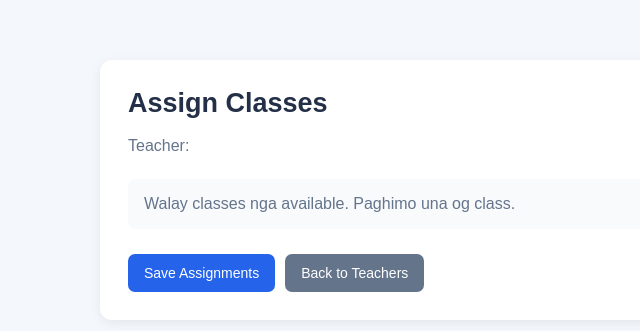
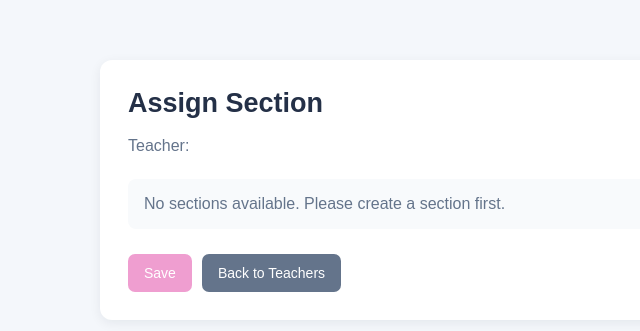
Before and after one commit to SamMartel4/ITM112Activity, a Laravel app: template resources/views/teachers/assign.blade.php in a window 1280 px wide. Shown: the top 331 px of the page, without its empty margins (165-805 px from the left). Run offline with Laravel 12, Linux system fonts and the light colour scheme; the template is opened without the code that fills it, so the values that code supplies are empty.

Commit message:
Update teacher sections design

```diff
--- a/resources/views/teachers/assign.blade.php
+++ b/resources/views/teachers/assign.blade.php
@@ -4,7 +4,7 @@
     <meta charset="UTF-8">
     <meta name="viewport" content="width=device-width, initial-scale=1.0">
 
-    <title>Assign Classes</title>
+    <title>Assign Section</title>
 
     <style>
         * {
@@ -38,7 +38,7 @@
             margin-bottom: 24px;
         }
 
-        .class-item {
+        .section-item {
             display: flex;
             align-items: center;
             gap: 12px;
@@ -49,11 +49,11 @@
             cursor: pointer;
         }
 
-        .class-item:hover {
+        .section-item:hover {
             background: #f8fafc;
         }
 
-        .class-item input {
+        .section-item input {
             width: 17px;
             height: 17px;
             cursor: pointer;
@@ -71,7 +71,7 @@
             padding: 11px 16px;
             border: none;
             border-radius: 7px;
-            background: #2563eb;
+            background: #ef9ed0;
             color: white;
             text-decoration: none;
             font-size: 14px;
@@ -79,7 +79,7 @@
         }
 
         .btn:hover {
-            background: #1d4ed8;
+            background: #e76ab7;
         }
 
         .btn-back {
@@ -111,7 +111,7 @@
 
 <div class="container">
 
-    <h1>Assign Classes</h1>
+    <h1>Assign Section</h1>
 
     <p class="teacher-info">
         Teacher:
@@ -137,7 +137,7 @@
 
         @forelse ($classes as $class)
 
-            <label class="class-item">
+            <label class="section-item">
 
                 <input
                     type="checkbox"
@@ -174,7 +174,7 @@
         @empty
 
             <div class="empty">
-                Walay classes nga available. Paghimo una og class.
+                No sections available. Please create a section first.
             </div>
 
         @endforelse
@@ -186,7 +186,7 @@
         <div class="buttons">
 
             <button type="submit" class="btn">
-                Save Assignments
+                Save
             </button>
 
             <a
```
Also changed, not shown: resources/views/subjects/create.blade.php (+1 -35 lines), resources/views/teachers/index.blade.php (+23 -5 lines), README.md.
